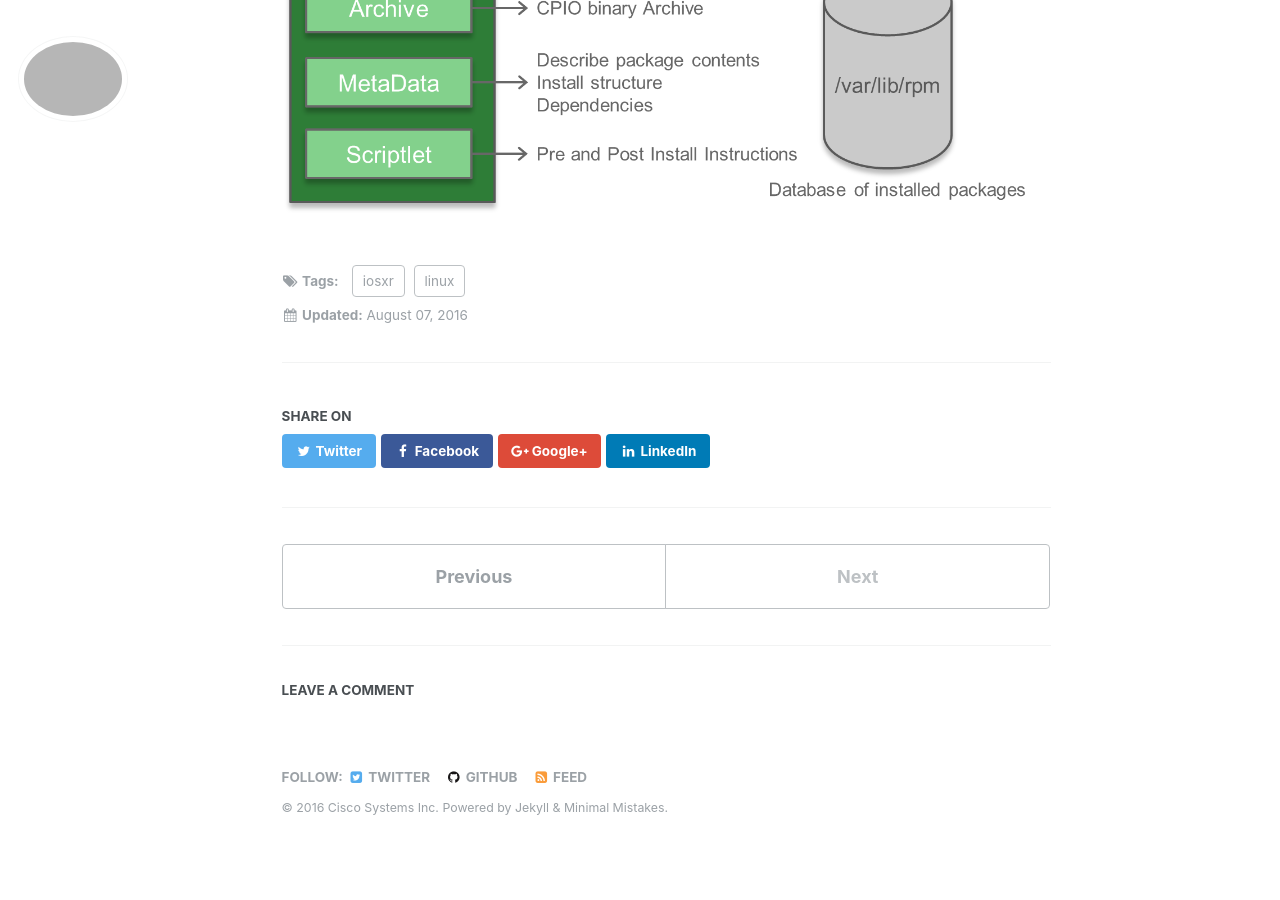
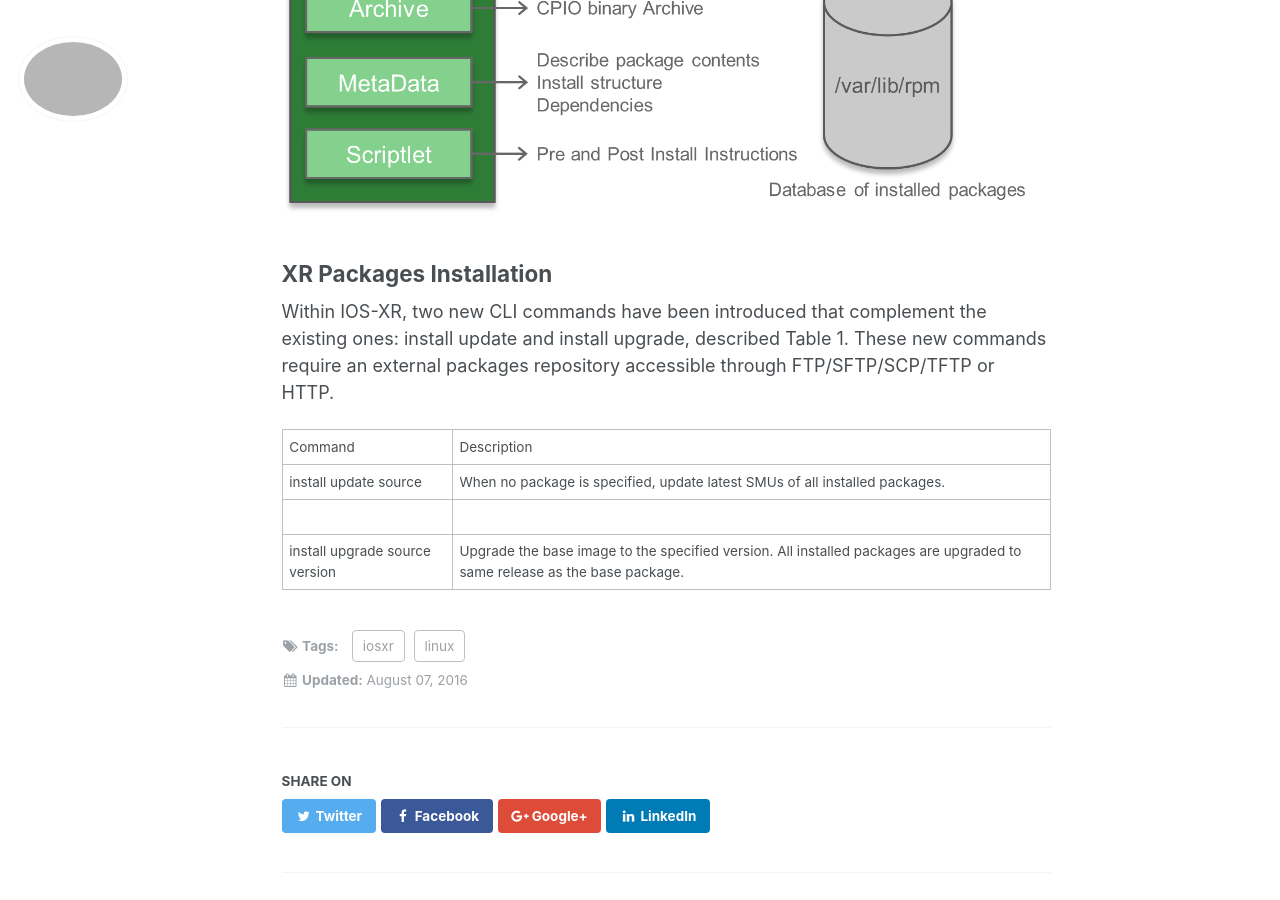
Before and after one commit to xrdocs/software-management, a Jekyll site: the page built from _tutorials/2016-08-06-introduction-to-rpm.md, in a window 1280 px wide and 900 px high, scrolled down 877 px. Built offline with Jekyll 4.4.1, drawn with Linux system fonts in a browser that asks for light colours; comment, search, counter and statistics services are not loaded; before the commit the page ends 1749 px from its top, so only the background shows below that; some of the changed text lies outside the part shown.

Commit message:
Created 2016-08-06-introduction-to-rpm.md

```diff
--- a/_tutorials/2016-08-06-introduction-to-rpm.md
+++ b/_tutorials/2016-08-06-introduction-to-rpm.md
@@ -24,3 +24,11 @@ One or more RPMs
 A Package-mdata.txt that contains a MD5 checksum of all the packages in the tar file.
 
 ![Anatomy of RPM]({{site.baseurl}}/images/RPM.png)
+
+## XR Packages Installation
+Within IOS-XR, two new CLI commands have been introduced that complement the existing ones: install update and install upgrade, described Table 1. These new commands require an external packages repository accessible through FTP/SFTP/SCP/TFTP or HTTP.
+
+| Command   | Description |
+| install update source <repository> | When no package is specified, update latest SMUs of all installed packages.
+ |
+| install upgrade source <repository> version <ver_num> | Upgrade the base image to the specified version. All installed packages are upgraded to same release as the base package.|
```
